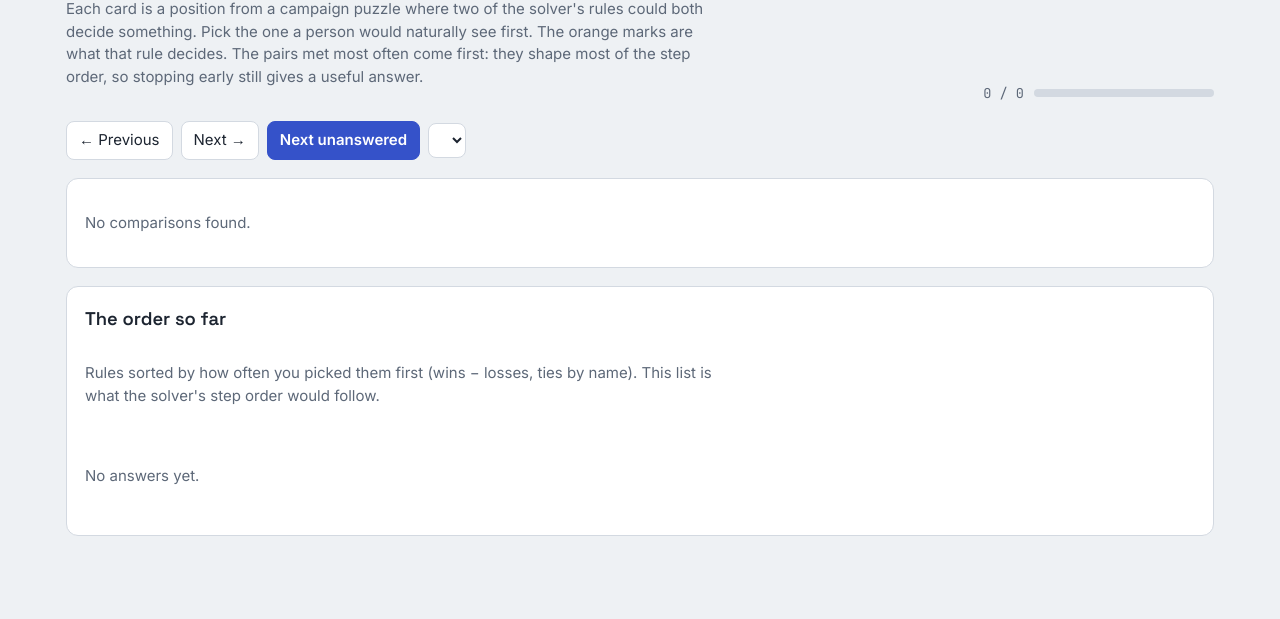
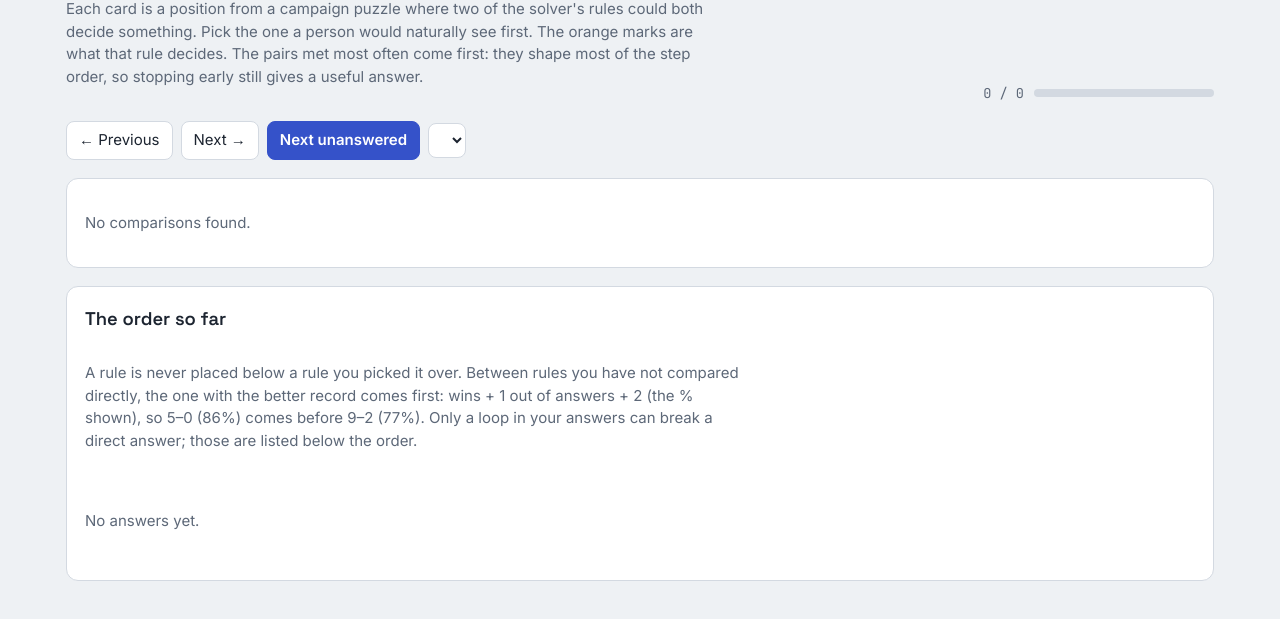
Before and after one commit to NittSideProjects/Glimmith-Solver, a website: page dev/tools/rule_order/rule_order.html in a window 1280 px wide. Shown: the part 75-694 px from the top of the page. Drawn offline with Linux system fonts and the light colour scheme.

Commit message:
Rule order page: order keeps direct answers and uses the win rate; puzzles where the analysis core went wrong are left out; fallback text for a step without the matching explanation
Co-Authored-By: Claude Opus 5.5 <noreply@anthropic.com>
Claude-Session: https://claude.ai/code/session_01S9Gf3gYM9xUutWkG5q3eT7

```diff
--- a/dev/tools/rule_order/rule_order.html
+++ b/dev/tools/rule_order/rule_order.html
@@ -97,7 +97,7 @@ kbd{font-family:var(--mono); font-size:.75rem; border:1px solid var(--line); bor
 
   <section class="card">
     <h2>The order so far</h2>
-    <p class="sub">Rules sorted by how often you picked them first (wins − losses, ties by name). This list is what the solver's step order would follow.</p>
+    <p class="sub">A rule is never placed below a rule you picked it over. Between rules you have not compared directly, the one with the better record comes first: wins + 1 out of answers + 2 (the % shown), so 5–0 (86%) comes before 9–2 (77%). Only a loop in your answers can break a direct answer; those are listed below the order.</p>
     <ol class="order" id="order"></ol><p class="empty" id="orderEmpty">No answers yet.</p>
     <div id="conflicts"></div>
   </section>
@@ -240,7 +240,7 @@ kbd{font-family:var(--mono); font-size:.75rem; border:1px solid var(--line); bor
   const explain = (tag, ch) => {
     const i = info[tag]; if(!i) return '';
     const walls = ch.some(x => x[4] === 'wall'), links = ch.some(x => x[4] !== 'wall');
-    return i[1] || (walls && !links ? i[2] : links && !walls ? i[3] : (i[2] || i[3])) || '';
+    return i[1] || (walls && !links ? i[2] : links && !walls ? i[3] : null) || i[2] || i[3] || '';
   };
 
   // ---------- one comparison ----------
@@ -314,25 +314,38 @@ kbd{font-family:var(--mono); font-size:.75rem; border:1px solid var(--line); bor
   }
 
   // ---------- the order ----------
-  function renderOrder(){
-    const score = new Map(), beat = new Map();
-    const add = t => { if(!score.has(t)) score.set(t, { w: 0, l: 0, e: 0 }); };
+  // V3: the order respects your direct answers first (a rule is never placed below a rule you picked it over), then the win rate
+  // (wins + 1) / (wins + losses + 2), so 5-0 comes before 9-2. Only a loop in your answers (A over B, B over C, C over A) can break a direct answer.
+  function rankRules(){
+    const sc = new Map(), beat = new Map();
+    const add = t => { if(!sc.has(t)){ sc.set(t, { w: 0, l: 0, e: 0 }); beat.set(t, new Set()); } };
     for(const a of answers.values()){
       add(a.a); add(a.b);
-      if(a.first === 'equal'){ score.get(a.a).e++; score.get(a.b).e++; continue; }
-      if(a.first === 'skip') continue;
-      const loser = a.first === a.a ? a.b : a.a;
-      score.get(a.first).w++; score.get(loser).l++;
-      if(!beat.has(a.first)) beat.set(a.first, new Set()); beat.get(a.first).add(loser);
+      if(a.first === 'equal'){ sc.get(a.a).e++; sc.get(a.b).e++; continue; }
+      if(a.first !== a.a && a.first !== a.b) continue;
+      const lo = a.first === a.a ? a.b : a.a;
+      sc.get(a.first).w++; sc.get(lo).l++; beat.get(a.first).add(lo);
     }
-    const list = [...score.entries()].sort((x, y) => (y[1].w - y[1].l) - (x[1].w - x[1].l) || x[0].localeCompare(y[0]));
-    const ol = $('order');
-    $('orderEmpty').hidden = list.length > 0;
-    ol.innerHTML = list.map(([t, s]) => `<li><span>${esc(t)}</span><span class="wl">${s.w}–${s.l}${s.e ? ' =' + s.e : ''}</span></li>`).join('');
-    // answers that go against the order (A before B, but B is ranked higher)
-    const pos = new Map(list.map(([t], i) => [t, i])), bad = [];
-    for(const [wn, ls] of beat) for(const l of ls) if(pos.get(l) < pos.get(wn)) bad.push(`${wn} before ${l}`);
-    $('conflicts').innerHTML = bad.length ? `<p class="sub" style="margin:10px 0 4px">${bad.length} answer${bad.length > 1 ? 's go' : ' goes'} against this order (a loop, or a rule that is strong elsewhere):</p><ul class="conf">${bad.slice(0, 30).map(b => `<li>${esc(b)}</li>`).join('')}</ul>` : '';
+    const rate = t => { const v = sc.get(t); return (v.w + 1) / (v.w + v.l + 2); };
+    const left = new Set(sc.keys()), out = [];
+    while(left.size){
+      let best = null, bd = 0, br = 0;
+      for(const t of left){
+        let d = 0; for(const u of left) if(u !== t && beat.get(u).has(t)) d++;
+        const r = rate(t);
+        if(best === null || d < bd || (d === bd && (r > br || (r === br && t < best)))){ best = t; bd = d; br = r; }
+      }
+      out.push({ t: best, s: sc.get(best), rate: br, loop: bd > 0 }); left.delete(best);
+    }
+    const pos = new Map(out.map((x, i) => [x.t, i])), bad = [];
+    for(const [w, ls] of beat) for(const l of ls) if(pos.get(l) < pos.get(w)) bad.push(`${w} before ${l}`);
+    return { out, bad };
+  }
+  function renderOrder(){
+    const { out, bad } = rankRules();
+    $('orderEmpty').hidden = out.length > 0;
+    $('order').innerHTML = out.map(x => `<li><span>${esc(x.t)}</span><span class="wl">${x.s.w}–${x.s.l}${x.s.e ? ' =' + x.s.e : ''} · ${Math.round(100 * x.rate)}%</span></li>`).join('');
+    $('conflicts').innerHTML = bad.length ? `<p class="sub" style="margin:10px 0 4px">${bad.length} answer${bad.length > 1 ? 's' : ''} could not be kept, because your answers make a loop:</p><ul class="conf">${bad.slice(0, 30).map(b => `<li>${esc(b)}</li>`).join('')}</ul>` : '';
     updateProgress();
   }
 
```
Also changed, not shown: dev/tools/rule_order/rank.js (added, +33 -0 lines), dev/tools/rule_order/select.js (+7 -2 lines), dev/tools/rule_order/verify.js (added, +15 -0 lines), dev/tools/rule_order/README.md.
